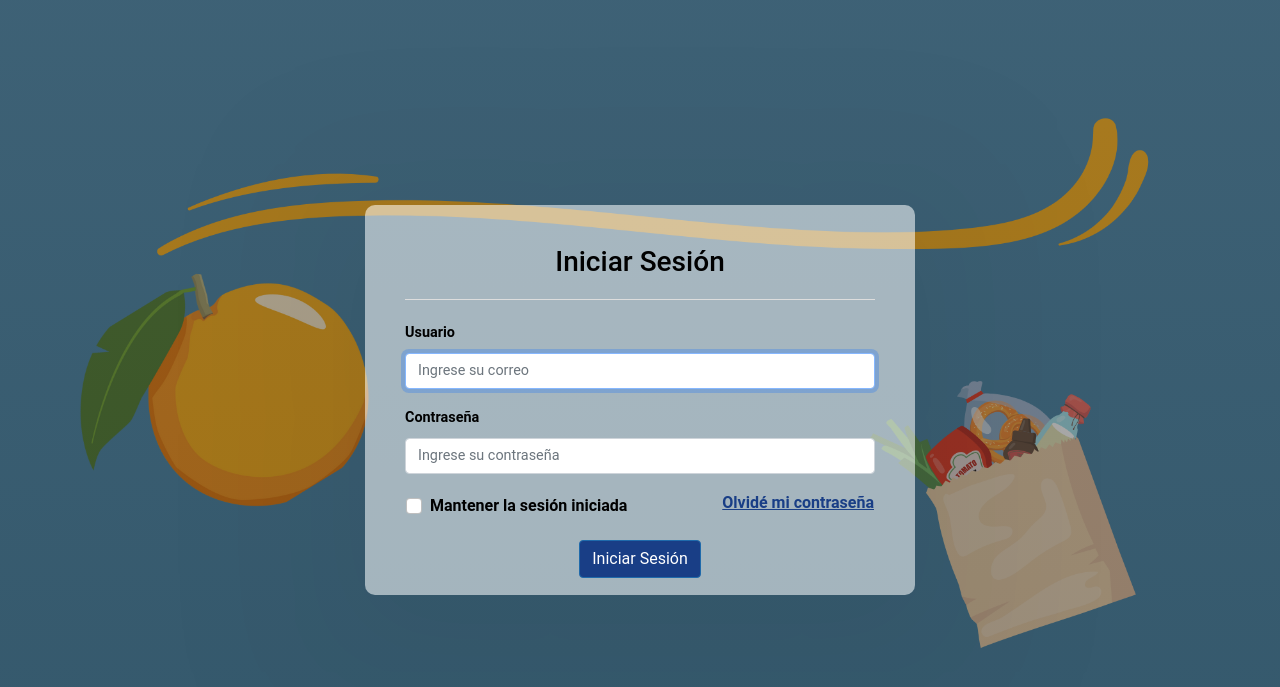
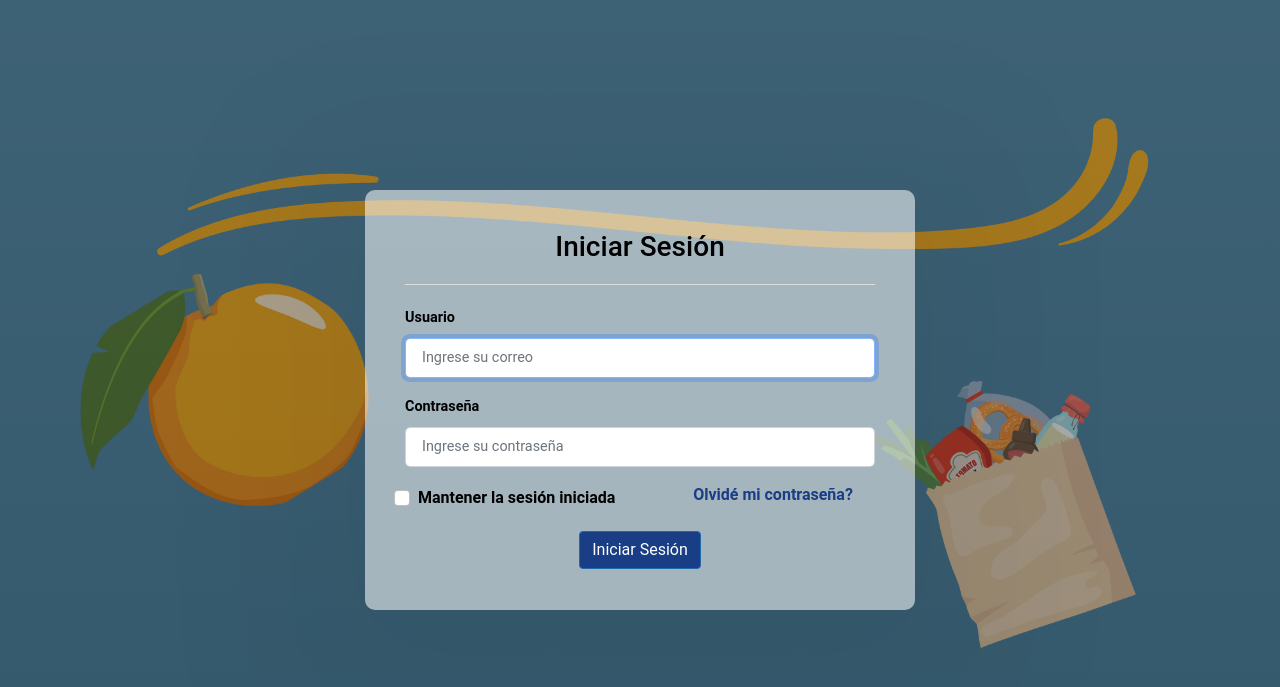
Before and after one commit to MarianaLRisco/BodegaLarco, a PHP site: page / in a window 1280 px wide. Shown: the top 687 px of the page. Run offline with PHP 8.4, Linux system fonts and the light colour scheme.

Commit message:
index.html

```diff
--- a/css/style.css
+++ b/css/style.css
@@ -28,6 +28,10 @@ body{
     from { opacity: 0; }
     to   { opacity: 1; }
 }
+a {
+  text-decoration: none;
+}
+
 
 .card{
     width: 50%;
@@ -103,7 +107,7 @@ body{
 .login-content .login-box {
   position: relative;
   min-width: 550px;
-    min-height: 390px;
+  min-height: 420px;
   border-radius: 10px;
   background: rgba(255, 255, 255, 0.55);
   /* background-color: #fff; */
--- a/index.html
+++ b/index.html
@@ -7,7 +7,7 @@
 
     <!-- Bootstrap CSS -->
     <link href="https://cdn.jsdelivr.net/npm/bootstrap@5.0.2/dist/css/bootstrap.min.css" rel="stylesheet" integrity="sha384-EVSTQN3/azprG1Anm3QDgpJLIm9Nao0Yz1ztcQTwFspd3yD65VohhpuuCOmLASjC" crossorigin="anonymous">
-    <link rel="stylesheet" type="text/css" href="css/style.css?868">
+    <link rel="stylesheet" type="text/css" href="css/style.css?589">
     <!-- icons -->
     <script type="module" src="https://unpkg.com/ionicons@5.5.2/dist/ionicons/ionicons.esm.js"></script>
     <script nomodule src="https://unpkg.com/ionicons@5.5.2/dist/ionicons/ionicons.js"></script>
@@ -22,38 +22,40 @@
           <h3 class="login-head"><i class="fa fa-lg fa-fw fa-user"></i>Iniciar Sesión</h3>
           <div class="mb-3">
             <label class="font-text">Usuario</label>
-            <input class="form-control" type="text" name="usuario" placeholder="Ingrese su correo" autofocus>
+            <input class="form-control form-control-lg" type="text" name="usuario" placeholder="Ingrese su correo" autofocus>
           </div>
           <div class="mb-3">
             <label class="font-text">Contraseña</label>
-            <input class="form-control" type="password" name="clave" placeholder="Ingrese su contraseña">
+            <input class="form-control form-control-lg" type="password" name="clave" placeholder="Ingrese su contraseña">
           </div>
-          <div class="mb-3">
-            <div class="utility">
-            <div class="form-check">
-              <input class="form-check-input" type="checkbox" value="" id="flexCheckDefault">
-              <label class="form-check-label" for="flexCheckDefault">
-                Mantener la sesión iniciada
-              </label>
+          <div class="row mb-3">
+            <div class="col-md-7 utility">
+              <div class="form-check">
+                <input class="form-check-input" type="checkbox" value="" id="flexCheckDefault">
+                <label class="form-check-label" for="flexCheckDefault">
+                  Mantener la sesión iniciada
+                </label>
+              </div>
             </div>
-              <label class="mb-2"><a href="#"  class="text-forgot" data-toggle="flip">Olvidé mi contraseña</a></label>
+            <div class="col-md-5 mb-2">
+              <a href="#"  class="text-forgot" data-toggle="flip">Olvidé mi contraseña?</a>
             </div>
           </div>
           <div class="mb-3 btn-container">
-            <a class="btn btn-primary  btn-block" href="pag-backup.php"><i class="fa fa-sign-in fa-lg fa-fw"></i>Iniciar Sesión</a>
+            <a class="btn btn-primary d-block " href="pag-backup.php"><i class="fa fa-sign-in fa-lg fa-fw"></i>Iniciar Sesión</a>
           </div>
         </form>
         <form class="forget-form" action="index.php">
           <h3 class="login-head"><i class="fa fa-lg fa-fw fa-lock"></i>Olvidaste tu contraseña?</h3>
           <div class="mb-3">
             <label class="font-text">Email</label>
-            <input class="form-control" type="text" placeholder="Ingrese su Email">
+            <input class="form-control form-control-lg" type="text" placeholder="Ingrese su Email">
           </div>
           <div class="mb-3 btn-container">
-            <button class="btn btn-primary btn-block"><i class="fa fa-unlock fa-lg fa-fw"></i>Enviar</button>
+            <button class="btn btn-primary d-block"><i class="fa fa-unlock fa-lg fa-fw"></i>Enviar</button>
           </div>
           <div class="mb-3 mt-3">
-            <p class="mb-0"><a href="#" class="text-forgot" data-toggle="flip"><ion-icon name="chevron-back-outline"></ion-icon>Volver al Login</a></p>
+            <a href="#" class="text-forgot" data-toggle="flip"><ion-icon name="chevron-back-outline"></ion-icon>Volver al Login</a>
           </div>
         </form>
       </div>
@@ -66,7 +68,7 @@
     <!-- The javascript plugin to display page loading on top-->
     <script src="js/plugins/pace.min.js"></script>
     <script type="text/javascript">
-      // Login Page Flipbox control
+      // Login Page Flipbox control-lg
       $('.login-content [data-toggle="flip"]').click(function() {
       	$('.login-box').toggleClass('flipped');
       	return false;
```
Also changed, not shown: other parts of css/style.css (+17 -59 lines). Lines whose indentation alone changed are shown as unchanged.
